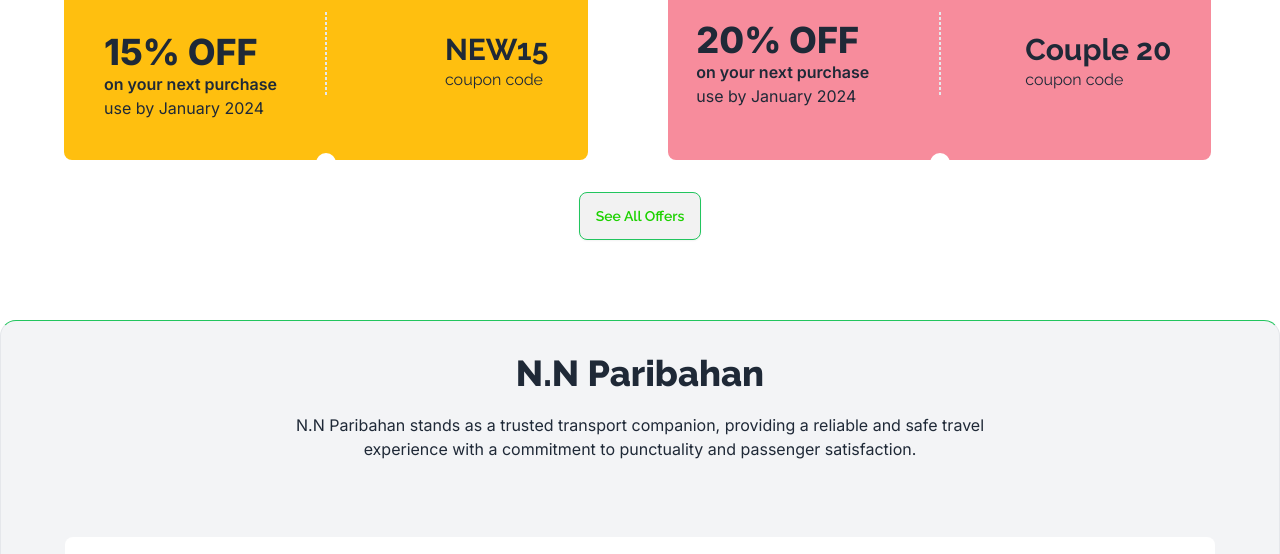
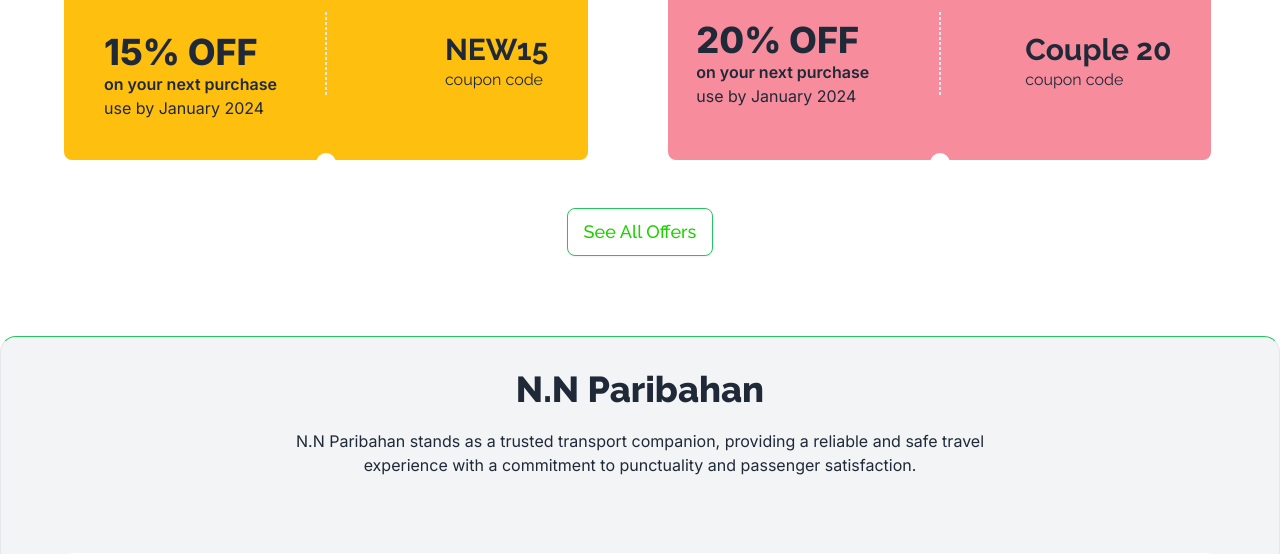
Before and after one commit to nafisa-lubaba/assigment-05, a plain HTML site: page index.html in a window 1280 px wide. Shown: the part 1064-1618 px from the top of the page. Drawn offline with nearby package versions, Linux system fonts and the light colour scheme.

Commit message:
final-added-code

```diff
--- a/index.html
+++ b/index.html
@@ -191,8 +191,8 @@
                 </div>
 
             </div>
-            <div class="text-center mt-8">
-                <button class="btn text-[#1DD100] border border-green-500">See All Offers</button>
+            <div class="text-center mt-12">
+                <button class="btn text-[#1DD100] border border-green-500 bg-white text-lg font-medium">See All Offers</button>
             </div>
         </section>
 
```
